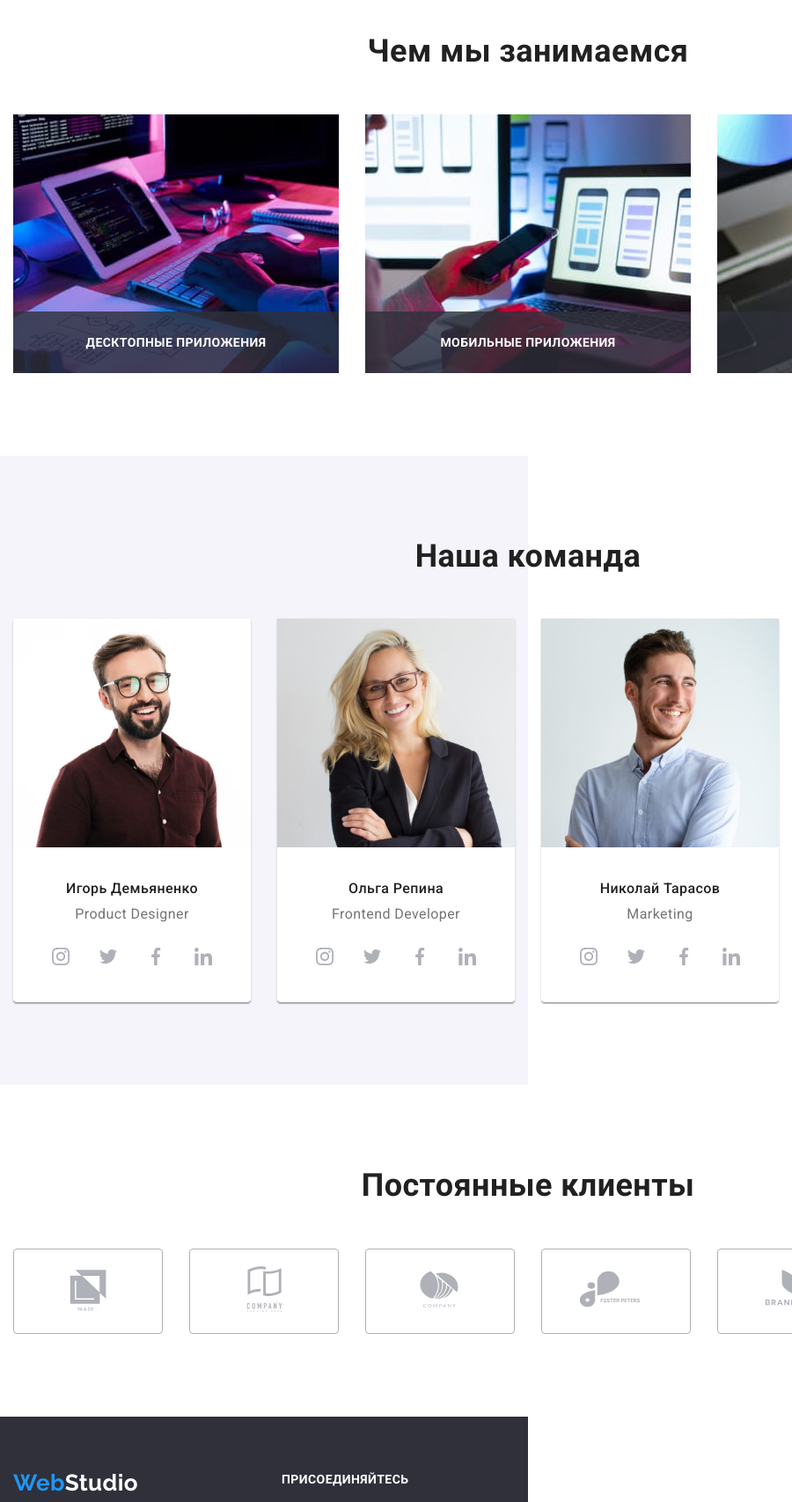
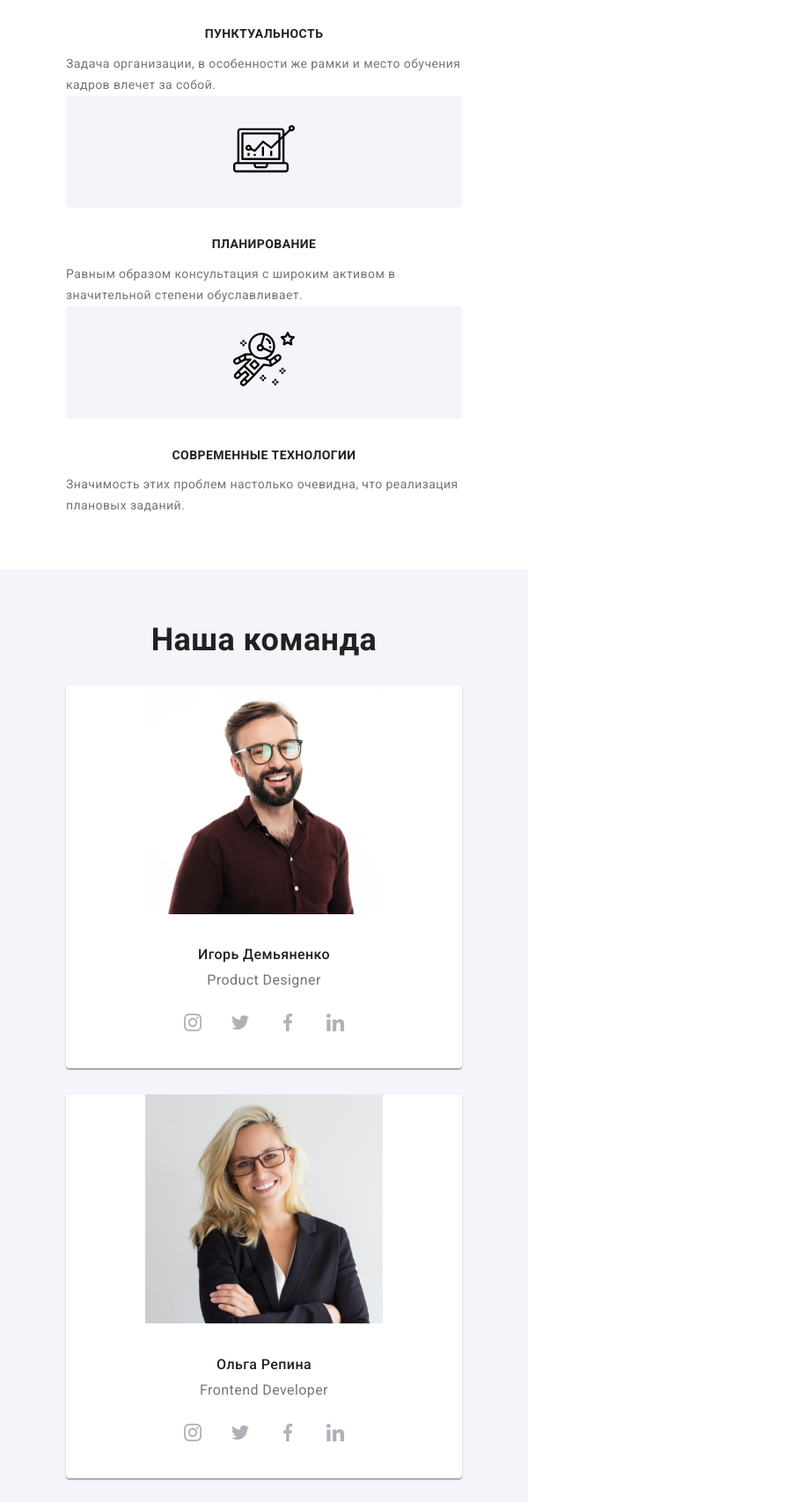
Before and after one commit to UkrHERO/homework8, a plain HTML site: page index.html in a window 600 px wide. Shown: the part 1093-2800 px from the top of the page at 88% size, 900 px wide, since content can reach past the window. Drawn offline with nearby package versions, Linux system fonts and the light colour scheme.

Commit message:
Add mobile styles

```diff
--- a/index.html
+++ b/index.html
@@ -21,6 +21,8 @@
     <header>
         <div class="container header-container">
         <a class="logo" href="./index.html"><span class="logo-title">Web</span>Studio</a>
+
+        <div class="header-box">
         <nav>
             <ul class="list header-nav">
                 <li class="header-item">
@@ -47,6 +49,8 @@
             +38 096 111 11 11</a>
     </div>
     </div>
+    </div>
+
     </header>
 
     <!-- Main -->
@@ -162,7 +166,7 @@
 
     <!-- Description -->
 
-        <div class="container">
+        <div class="container container-description">
         <section>
             <h2 class="section-title">Чем мы занимаемся</h2>
             <ul class="list description-list">
@@ -193,7 +197,9 @@
             <h2 class="section-title team-title-main">Наша команда</h2>
             <ul class="list team-list">
                 <li class="team-item">
+                    <div class="team-img">
                     <img src="./images/team1.jpg" width="270" height="260" alt="Игорь Демьяненко">
+                    </div>
                     <h3 class="team-title">Игорь Демьяненко</h3>
                     <p class="team-text">Product Designer</p>
 
@@ -225,7 +231,9 @@
 
                 </li>
                 <li class="team-item">
+                    <div class="team-img">
                     <img src="./images/team2.jpg" width="270" height="260" alt="Ольга Репина">
+                    </div>
                     <h3 class="team-title">Ольга Репина</h3>
                     <p class="team-text">Frontend Developer</p>
 
@@ -257,7 +265,9 @@
 
                 </li>
                 <li class="team-item">
+                    <div class="team-img">
                     <img src="./images/team3.jpg" width="270" height="260" alt="Николай Тарасов">
+                    </div>
                     <h3 class="team-title">Николай Тарасов</h3>
                     <p class="team-text">Marketing</p>
                     <div class="team-box">
@@ -288,7 +298,9 @@
 
                 </li>
                 <li class="team-item">
+                    <div class="team-img">
                     <img src="./images/team4.jpg" width="270" height="260" alt="Михаил Ермаков">
+                    </div>
                     <h3 class="team-title">Михаил Ермаков</h3>
                     <p class="team-text">UI Designer</p>
                     <div class="team-box">
--- a/sass/components/_footer.scss
+++ b/sass/components/_footer.scss
@@ -5,11 +5,22 @@
 .logo .logo-title-end {
   color: $third-color;
 }
+
+@media (max-width: 760px) {
+  .logo {
+    padding-right: 0;
+  }
+}
+
 .footer-cont {
   padding-top: 60px;
   padding-bottom: 60px;
-  display: flex;
-  justify-content: flex-start;
+  // display: flex;
+  // justify-content: flex-start;
+
+  @media (max-width: 760px) {
+    text-align: center;
+  }
 }
 
 .address {
@@ -47,19 +58,24 @@
 
 .follow {
   display: block;
-  margin-left: 70px;
+  // margin-left: 70px;
+
+  @media (max-width: 760px) {
+    margin-top: 60px;
+    margin-bottom: 60px;
+  }
 }
 
 .subscribe {
-  width: 570px;
+  // width: 570px;
   margin-left: auto;
 }
 
-.subscribe-box {
-  display: flex;
-  justify-content: space-between;
-  align-items: center;
-}
+// .subscribe-box {
+//   display: flex;
+//   justify-content: space-between;
+//   align-items: center;
+// }
 .button {
   display: inline-flex;
   align-items: center;
@@ -80,6 +96,10 @@
 
   &:hover {
     box-shadow: 0px 4px 4px 0px rgba(0, 0, 0, 0.15);
+  }
+
+  @media (max-width: 760px) {
+    margin-top: 20px;
   }
 }
 
--- a/sass/components/_header.scss
+++ b/sass/components/_header.scss
@@ -3,15 +3,31 @@
 }
 
 .container {
-  width: 1200px;
+  // width: 1200px;
   padding-left: 15px;
   padding-right: 15px;
   margin-left: auto;
   margin-right: auto;
 
-  & .header-link {
-    display: inline-block;
+  @media (min-width: 480px) {
+    width: 480px;
   }
+
+  @media (min-width: 760px) {
+    width: 760px;
+  }
+
+  @media (min-width: 1200px) {
+    width: 1200px;
+  }
+
+  // & .header-link {
+  //   display: inline-block;
+  // }
+}
+
+.header-box {
+  display: none;
 }
 
 .header-container {
@@ -19,10 +35,10 @@
   align-items: center;
 }
 
-.header-nav {
-  display: flex;
-  margin: 0;
-}
+// .header-nav {
+//   display: flex;
+//   margin: 0;
+// }
 
 .header-item:not(:last-child) {
   margin-right: 40px;
@@ -63,6 +79,16 @@
 
   & .logo-title {
     color: $accent-color;
+  }
+
+  @media (max-width: 760px) {
+    margin-top: 16px;
+    margin-bottom: 16px;
+  }
+
+  @media screen and (min-width: 760px) and (max-width: 1200px) {
+    margin-top: 26px;
+    margin-bottom: 26px;
   }
 }
 
--- a/sass/components/_main-clients.scss
+++ b/sass/components/_main-clients.scss
@@ -1,19 +1,37 @@
 .clients {
   padding-top: 94px;
   padding-bottom: 94px;
+
+  @media (max-width: 760px) {
+    padding-top: 60px;
+    padding-bottom: 60px;
+  }
 }
 
 .clients-list {
-  display: inline-flex;
-  margin-top: 50px;
+  // display: inline-flex;
+  // margin-top: 50px;
   padding: 0;
+
+  @media (max-width: 760px) {
+    display: flex;
+    flex-wrap: wrap;
+    justify-content: center;
+    margin-left: -15px;
+    margin-right: -15px;
+    margin-top: 30px;
+  }
 }
 
 .clients-item {
-  margin-right: 30px;
+  // margin-right: 30px;
 
-  &:last-child {
-    margin-right: 0;
+  // &:last-child {
+  //   margin-right: 0;
+  // }
+
+  @media (max-width: 760px) {
+    margin: 15px;
   }
 }
 
--- a/sass/components/_main-description.scss
+++ b/sass/components/_main-description.scss
@@ -13,9 +13,15 @@
   margin-top: 50px;
 }
 
-.container .list-item:not(:last-child) {
-  margin-right: 30px;
+@media (max-width: 760px) {
+  .container-description {
+    display: none;
+  }
 }
+
+// .container .list-item:not(:last-child) {
+//   margin-right: 30px;
+// }
 
 .description-thumb {
   position: relative;
--- a/sass/components/_main-features.scss
+++ b/sass/components/_main-features.scss
@@ -1,16 +1,21 @@
 .features .list {
-  display: flex;
+  // display: flex;
   padding: 0;
 }
 
 .container .features {
   padding-top: 94px;
   padding-bottom: 94px;
+
+  @media (max-width: 760px) {
+    padding-top: 60px;
+    padding-bottom: 60px;
+  }
 }
 
-.features .list-item:not(:last-child) {
-  margin-right: 30px;
-}
+// .features .list-item:not(:last-child) {
+//   margin-right: 30px;
+// }
 
 .features-title {
   margin-top: 30px;
@@ -18,6 +23,10 @@
   font-weight: 700;
   text-transform: uppercase;
   color: $second-color;
+
+  @media (max-width: 760px) {
+    text-align: center;
+  }
 }
 
 .features-text {
@@ -27,8 +36,11 @@
 .features-box {
   background-color: $bg-color;
   border-radius: 4px;
+  text-align: center;
 }
 
 .features-icon {
-  margin: 25px 100px;
+  @media (max-width: 760px) {
+    margin: 25px 0px;
+  }
 }
--- a/sass/components/_main-hero.scss
+++ b/sass/components/_main-hero.scss
@@ -11,6 +11,18 @@
       rgba(47, 48, 58, 0.4)
     ),
     url("../images/hero-background.jpg");
+
+  @media (min-width: 480px) {
+    width: 480px;
+  }
+
+  @media (min-width: 760px) {
+    width: 760px;
+  }
+
+  @media (min-width: 1200px) {
+    width: 1200px;
+  }
 }
 
 .hero-title {
--- a/sass/components/_main-team.scss
+++ b/sass/components/_main-team.scss
@@ -4,6 +4,10 @@
 
 .team-title-main {
   padding-top: 94px;
+
+  @media (max-width: 760px) {
+    padding-top: 60px;
+  }
 }
 
 .team-title {
@@ -31,20 +35,36 @@
 }
 
 .container .team-list {
-  display: flex;
+  // display: flex;
   padding: 0;
   margin-top: 50px;
   padding-bottom: 94px;
+
+  @media (max-width: 760px) {
+    margin-top: 30px;
+    padding-bottom: 60px;
+  }
 }
 
-.container .team-item:not(:last-child) {
-  margin-right: 30px;
+.team-img {
+  text-align: center;
 }
+
+@media (max-width: 760px) {
+  .container .team-item:not(:last-child) {
+    margin-bottom: 30px;
+  }
+}
+
+// .container .team-item:not(:last-child) {
+//   // margin-right: 30px;
+// }
 
 .team-box {
   display: flex;
   align-items: center;
-  margin: 16px 32px 30px 32px;
+  justify-content: center;
+  padding: 16px 32px 30px 32px;
 }
 
 .icon-link {
```
Also changed, not shown: css/main.css, css/main.min.css, 2 other files.
